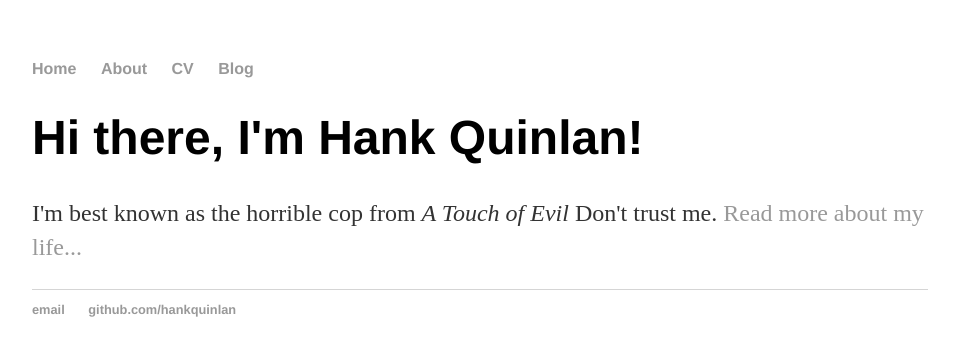
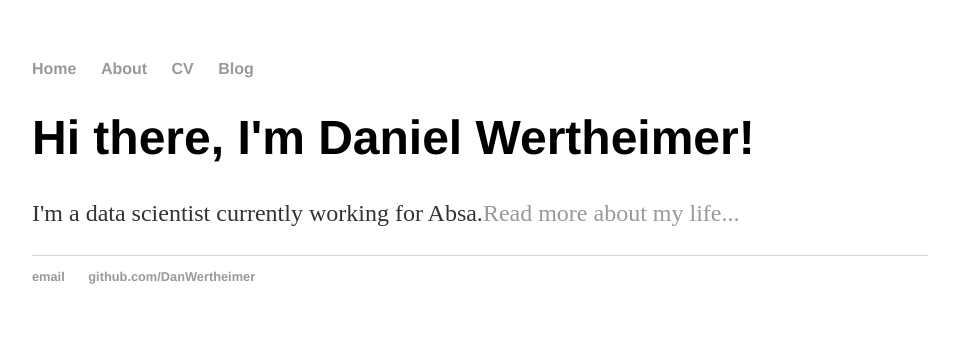
Before and after one commit to DanWertheimer/danwertheimer.github.io-Old, a plain HTML site: page index.html in a window 1280 px wide. Shown: the whole page, without its empty margins (160-1119 px from the left). Drawn offline with Linux system fonts and the light colour scheme.

Commit message:
Update index.html
Changed Index page to my details

```diff
--- a/index.html
+++ b/index.html
@@ -1,7 +1,7 @@
 <!DOCTYPE html>
 <html>
 	<head>
-		<title>Hank Quinlan, Horrible Cop</title>
+		<title>Daniel Wertheimer, Data Scientist</title>
 		<!-- link to main stylesheet -->
 		<link rel="stylesheet" type="text/css" href="/css/main.css">
 	</head>
@@ -16,14 +16,14 @@
 		</nav>
 		<div class="container">
     		<div class="blurb">
-        		<h1>Hi there, I'm Hank Quinlan!</h1>
-				<p>I'm best known as the horrible cop from <em>A Touch of Evil</em> Don't trust me. <a href="/about">Read more about my life...</a></p>
+        		<h1>Hi there, I'm Daniel Wertheimer!</h1>
+				<p>I'm a data scientist currently working for Absa.<a href="/about">Read more about my life...</a></p>
     		</div><!-- /.blurb -->
 		</div><!-- /.container -->
 		<footer>
     		<ul>
-        		<li><a href="mailto:hankquinlanhub@gmail.com">email</a></li>
-        		<li><a href="https://github.com/hankquinlan">github.com/hankquinlan</a></li>
+        		<li><a href="mailto:danwertheimer@gmail.com@gmail.com">email</a></li>
+        		<li><a href="https://github.com/DanWertheimer">github.com/DanWertheimer</a></li>
 			</ul>
 		</footer>
 	</body>
```
